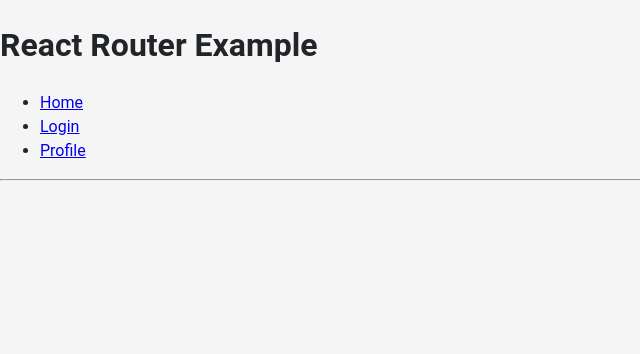
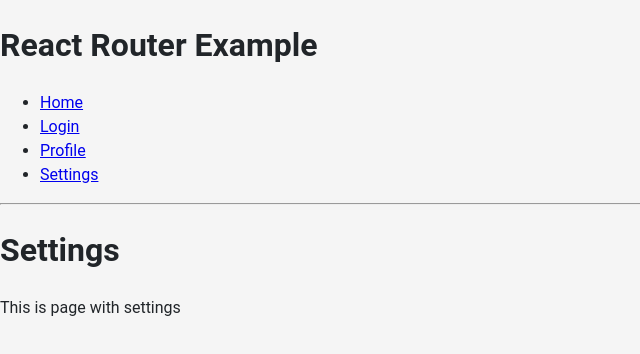
Before and after one commit to lin-cadez/ChatApp, a React (Create React App) app in the folder client/: page /settings in a window 1280 px wide. Shown: the top 354 px of the page, without its empty margins (0-640 px from the left). Built offline with nearby package versions, Linux system fonts and the light colour scheme.

Commit message:
Dodan settings page

```diff
--- a/client/src/App.js
+++ b/client/src/App.js
@@ -3,6 +3,7 @@
 import Home from "./components/Home/home";
 import Login from "./components/Login/login";
 import Profile from "./components/Profile/profile";
+import Settings from "./components/Settings/settings"
 import "./App.css";
 
 const App = () => {
@@ -20,6 +21,9 @@
 					<li>
 						<Link to="/profile">Profile</Link>
 					</li>
+					<li>
+						<Link to="/settings">Settings</Link>
+					</li>
 				</ul>
 				<hr />
 
@@ -27,6 +31,7 @@
 					<Route path="/" element={<Home />} />
 					<Route path="/login" element={<Login />} />
 					<Route path="/profile" element={<Profile />} />
+					<Route path="/settings" element={<Settings />} />
 				</Routes>
 			</div>
 		</Router>
--- /dev/null
+++ b/client/src/components/Settings/settings.js
@@ -0,0 +1,12 @@
+import React from "react";
+
+function Settings() {
+    return(
+        <div>
+            <h1>Settings</h1>
+            <p>This is page with settings</p>
+        </div>
+    );
+}
+
+export default Settings;
```
